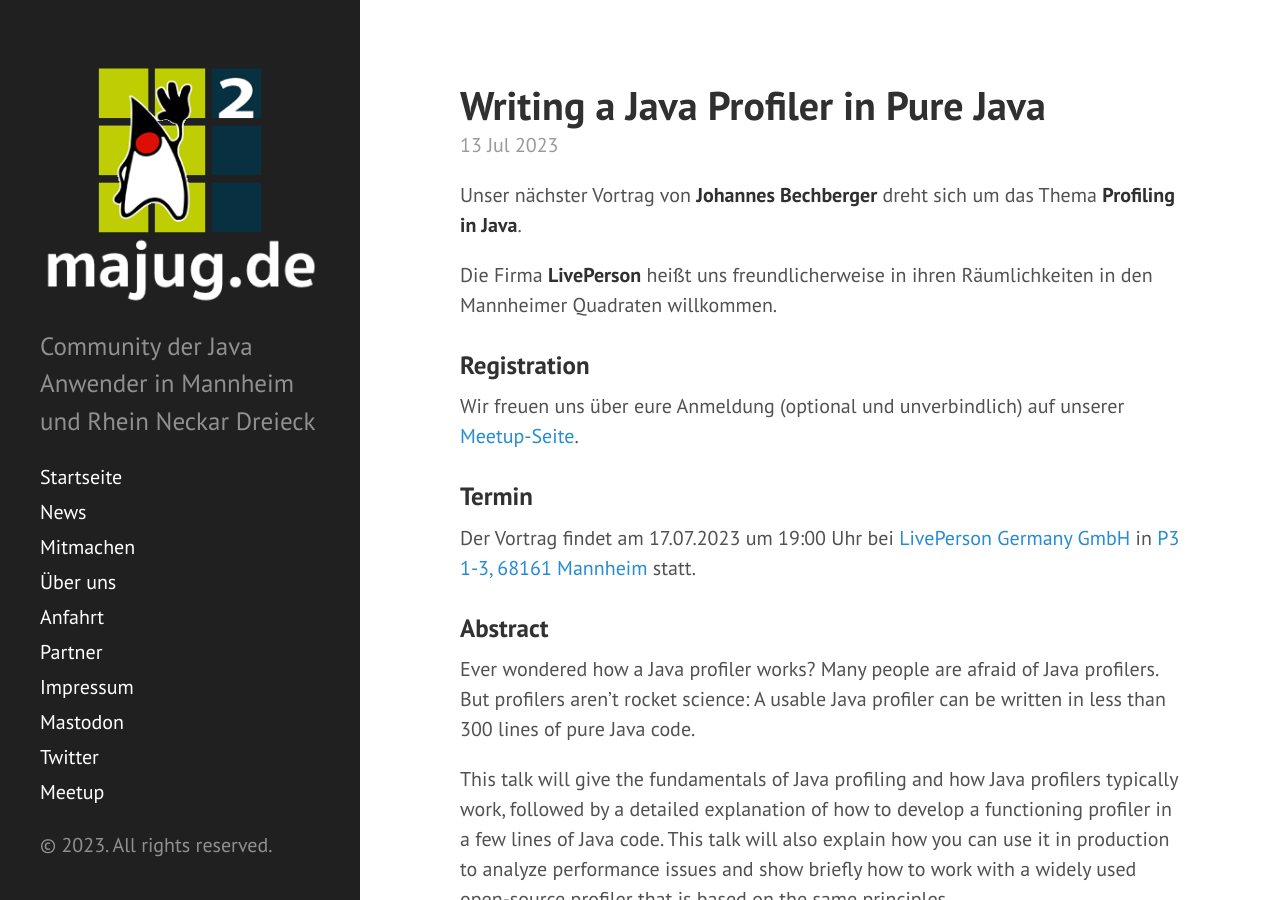
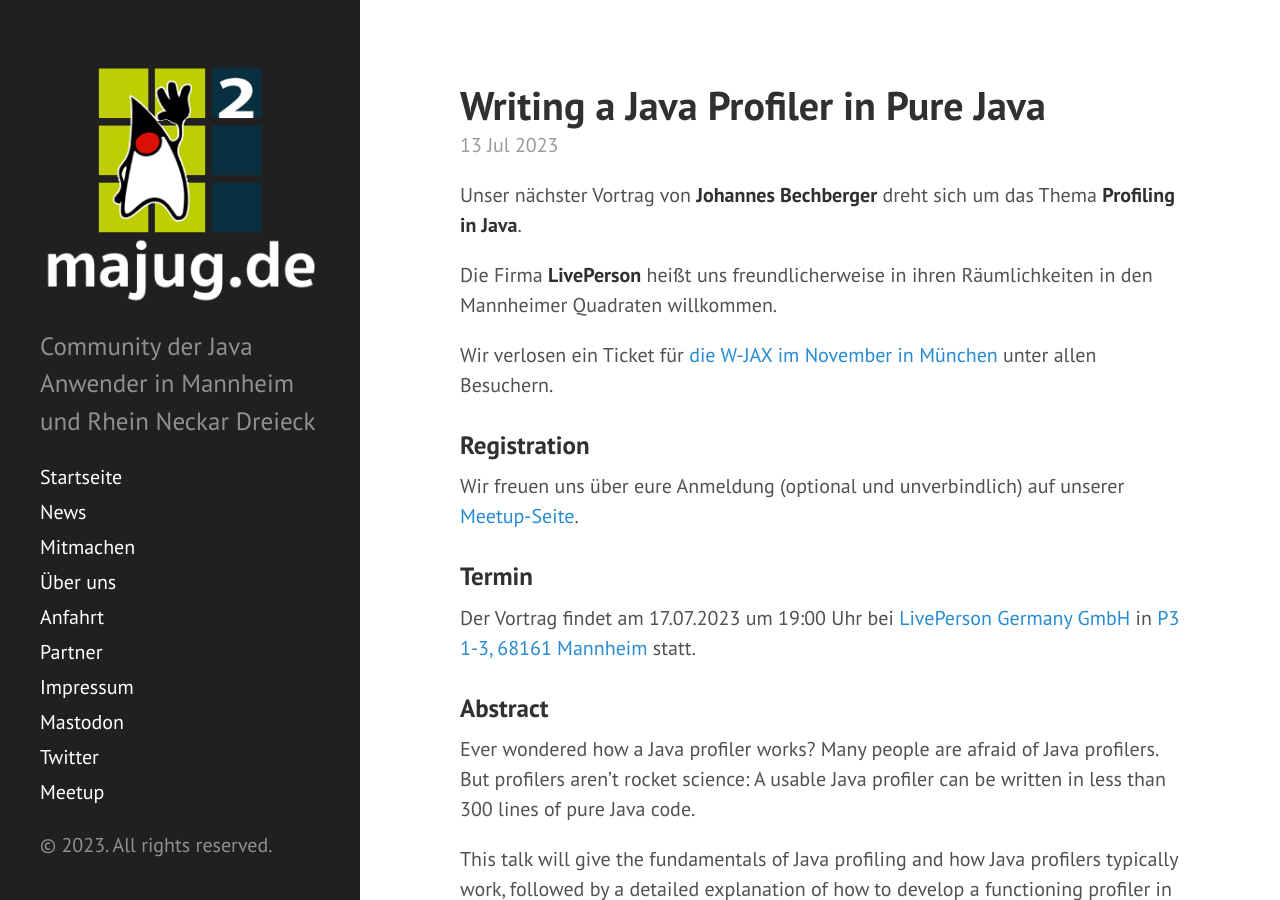
Before and after one commit to majug/majug.github.io, a Jekyll site: the page built from _posts/2023-07-13-writing-a-java-profiler.md, in a window 1280 px wide and 900 px high. Built offline with Jekyll 4.4.1, drawn with Linux system fonts in a browser that asks for light colours.

Commit message:
Added hint for W-JAX raffle

```diff
--- a/_posts/2023-07-13-writing-a-java-profiler.md
+++ b/_posts/2023-07-13-writing-a-java-profiler.md
@@ -9,6 +9,8 @@
 Unser nächster Vortrag von **Johannes Bechberger** dreht sich um das Thema **Profiling in Java**.
 
 Die Firma **LivePerson** heißt uns freundlicherweise in ihren Räumlichkeiten in den Mannheimer Quadraten willkommen.
+
+Wir verlosen ein Ticket für [die W-JAX im November in München](https://jax.de/muenchen/) unter allen Besuchern.
 
 ### Registration
 
```
